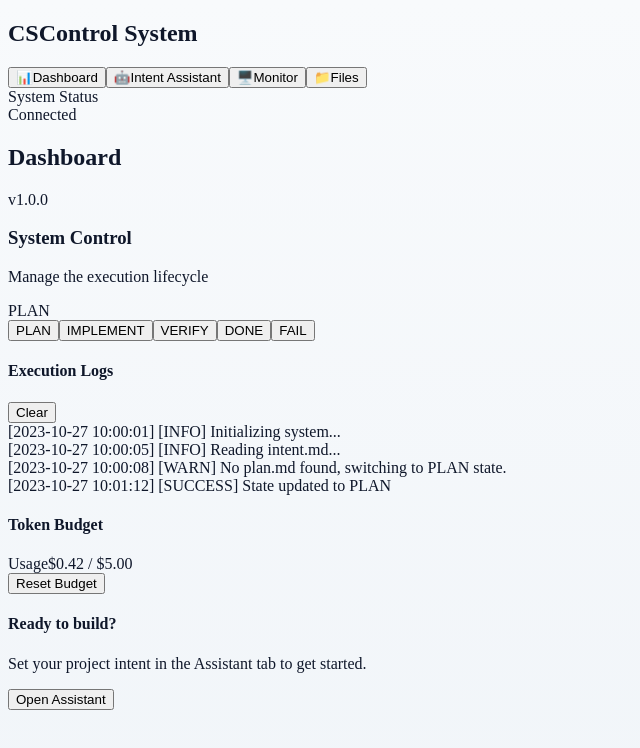
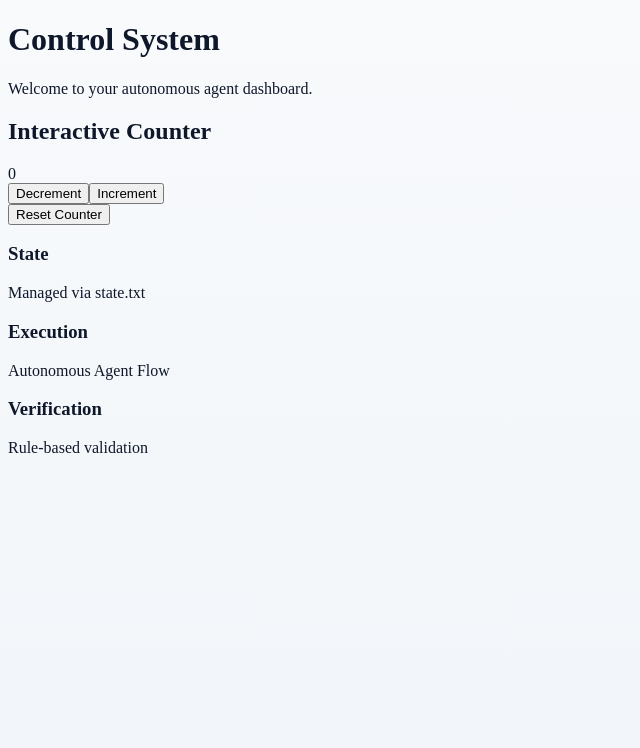
Before and after one commit to Mickdownunder/Multi_coding_agent, a Next.js app: page / in a window 1280 px wide. Shown: the top 748 px of the page, without its empty margins (0-640 px from the left). Built offline with nearby package versions, Linux system fonts and the light colour scheme.

Commit message:
Implement: Update the root page to display the Counter component, ensuring proper centering and layout.

```diff
--- a/app/page.tsx
+++ b/app/page.tsx
@@ -1,88 +1,33 @@
-'use client';
+import Counter from '@/components/Counter';
 
-import { useState } from 'react';
-import { DashboardLayout } from '../components/DashboardLayout';
+export default function Home() {
+  return (
+    <main className="flex min-h-screen flex-col items-center justify-center p-24 bg-background text-foreground">
+      <div className="z-10 max-w-5xl w-full items-center justify-center font-mono text-sm flex flex-col gap-12">
+        <div className="text-center">
+          <h1 className="text-4xl font-bold tracking-tight mb-2">Control System</h1>
+          <p className="text-muted-foreground">Welcome to your autonomous agent dashboard.</p>
+        </div>
 
-export default function Page() {
-  const [activeTab, setActiveTab] = useState('dashboard');
-  const [systemState, setSystemState] = useState('PLAN');
+        <div className="w-full flex justify-center">
+          <Counter />
+        </div>
 
-  return (
-    <DashboardLayout activeTab={activeTab} setActiveTab={setActiveTab}>
-      <div className="space-y-6">
-        {/* State Control Card */}
-        <section className="card p-6">
-          <div className="flex items-center justify-between mb-6">
-            <div>
-              <h3 className="text-lg font-bold text-slate-900">System Control</h3>
-              <p className="text-sm text-slate-500">Manage the execution lifecycle</p>
-            </div>
-            <div className={`status-badge status-${systemState.toLowerCase()}`}>
-              {systemState}
-            </div>
+        <div className="grid grid-cols-1 md:grid-cols-3 gap-4 w-full text-center">
+          <div className="p-4 border rounded-lg">
+            <h3 className="font-bold">State</h3>
+            <p className="text-xs opacity-70">Managed via state.txt</p>
           </div>
-
-          <div className="grid grid-cols-2 md:grid-cols-5 gap-3">
-            {['PLAN', 'IMPLEMENT', 'VERIFY', 'DONE', 'FAIL'].map((state) => (
-              <button
-                key={state}
-                onClick={() => setSystemState(state)}
-                className={`px-4 py-2 rounded-lg text-sm font-semibold border transition-all ${
-                  systemState === state
-                    ? 'bg-indigo-600 border-indigo-600 text-white shadow-md'
-                    : 'bg-white border-slate-200 text-slate-600 hover:border-indigo-300 hover:bg-indigo-50'
-                }`}
-              >
-                {state}
-              </button>
-            ))}
+          <div className="p-4 border rounded-lg">
+            <h3 className="font-bold">Execution</h3>
+            <p className="text-xs opacity-70">Autonomous Agent Flow</p>
           </div>
-        </section>
-
-        {/* Main Grid */}
-        <div className="grid grid-cols-1 lg:grid-cols-3 gap-6">
-          {/* Activity Feed / Logs */}
-          <div className="lg:col-span-2 card flex flex-col">
-            <div className="p-4 border-b border-slate-100 flex justify-between items-center">
-              <h4 className="font-bold text-slate-800">Execution Logs</h4>
-              <button className="text-xs text-indigo-600 font-medium hover:underline">Clear</button>
-            </div>
-            <div className="p-4 bg-slate-900 text-slate-300 font-mono text-xs h-96 overflow-auto">
-              <div className="mb-1"><span className="text-slate-500">[2023-10-27 10:00:01]</span> <span className="text-blue-400">[INFO]</span> Initializing system...</div>
-              <div className="mb-1"><span className="text-slate-500">[2023-10-27 10:00:05]</span> <span className="text-blue-400">[INFO]</span> Reading intent.md...</div>
-              <div className="mb-1"><span className="text-slate-500">[2023-10-27 10:00:08]</span> <span className="text-amber-400">[WARN]</span> No plan.md found, switching to PLAN state.</div>
-              <div className="mb-1 text-green-400"><span className="text-slate-500">[2023-10-27 10:01:12]</span> [SUCCESS] State updated to PLAN</div>
-            </div>
-          </div>
-
-          {/* Stats / Info Sidebar */}
-          <div className="space-y-6">
-            <div className="card p-6">
-              <h4 className="font-bold text-slate-800 mb-4">Token Budget</h4>
-              <div className="space-y-4">
-                <div>
-                  <div className="flex justify-between text-sm mb-1">
-                    <span className="text-slate-500">Usage</span>
-                    <span className="font-medium">$0.42 / $5.00</span>
-                  </div>
-                  <div className="w-full bg-slate-100 rounded-full h-2">
-                    <div className="bg-indigo-600 h-2 rounded-full" style={{ width: '8.4%' }}></div>
-                  </div>
-                </div>
-                <button className="w-full btn-secondary text-sm py-2">Reset Budget</button>
-              </div>
-            </div>
-
-            <div className="card p-6 bg-indigo-600 text-white">
-              <h4 className="font-bold mb-2">Ready to build?</h4>
-              <p className="text-indigo-100 text-sm mb-4">Set your project intent in the Assistant tab to get started.</p>
-              <button className="w-full bg-white text-indigo-600 font-bold py-2 rounded-lg hover:bg-indigo-50 transition-colors">
-                Open Assistant
-              </button>
-            </div>
+          <div className="p-4 border rounded-lg">
+            <h3 className="font-bold">Verification</h3>
+            <p className="text-xs opacity-70">Rule-based validation</p>
           </div>
         </div>
       </div>
-    </DashboardLayout>
+    </main>
   );
 }
--- a/components/Counter.tsx
+++ b/components/Counter.tsx
@@ -1,40 +1,36 @@
-import React, { useState } from 'react';
-import { Plus, RotateCcw } from 'lucide-react';
+'use client';
 
-export const Counter: React.FC = () => {
-  const [count, setCount] = useState<number>(0);
+import { useState } from 'react';
 
-  const increment = () => setCount((prev) => prev + 1);
-  const reset = () => setCount(0);
+export default function Counter() {
+  const [count, setCount] = useState(0);
 
   return (
-    <div className="p-6 bg-white dark:bg-slate-900 rounded-xl shadow-sm border border-slate-200 dark:border-slate-800 max-w-sm mx-auto">
-      <div className="text-center">
-        <h3 className="text-sm font-medium text-slate-500 dark:text-slate-400 uppercase tracking-wider">
-          Current Count
-        </h3>
-        <div className="mt-2 text-5xl font-bold text-slate-900 dark:text-white">
-          {count}
-        </div>
+    <div className="p-8 border rounded-2xl bg-card text-card-foreground shadow-lg flex flex-col items-center gap-6 min-w-[300px]">
+      <h2 className="text-xl font-semibold tracking-tight">Interactive Counter</h2>
+      <div className="text-7xl font-black tabular-nums transition-all">
+        {count}
       </div>
-
-      <div className="mt-8 flex items-center justify-center gap-4">
+      <div className="flex gap-4 w-full">
         <button
-          onClick={increment}
-          className="flex items-center gap-2 px-4 py-2 bg-blue-600 hover:bg-blue-700 text-white font-semibold rounded-lg transition-all active:scale-95 shadow-lg shadow-blue-500/20"
+          onClick={() => setCount(prev => prev - 1)}
+          className="flex-1 px-4 py-3 bg-secondary text-secondary-foreground rounded-lg font-medium hover:opacity-80 transition-all active:scale-95 border"
         >
-          <Plus className="w-5 h-5" />
+          Decrement
+        </button>
+        <button
+          onClick={() => setCount(prev => prev + 1)}
+          className="flex-1 px-4 py-3 bg-primary text-primary-foreground rounded-lg font-medium hover:opacity-90 transition-all active:scale-95"
+        >
           Increment
         </button>
-
-        <button
-          onClick={reset}
-          className="flex items-center gap-2 px-4 py-2 bg-slate-100 hover:bg-slate-200 dark:bg-slate-800 dark:hover:bg-slate-700 text-slate-700 dark:text-slate-200 font-semibold rounded-lg transition-all active:scale-95"
-        >
-          <RotateCcw className="w-5 h-5" />
-          Reset
-        </button>
       </div>
+      <button
+        onClick={() => setCount(0)}
+        className="text-xs text-muted-foreground hover:underline"
+      >
+        Reset Counter
+      </button>
     </div>
   );
-};
+}
```
